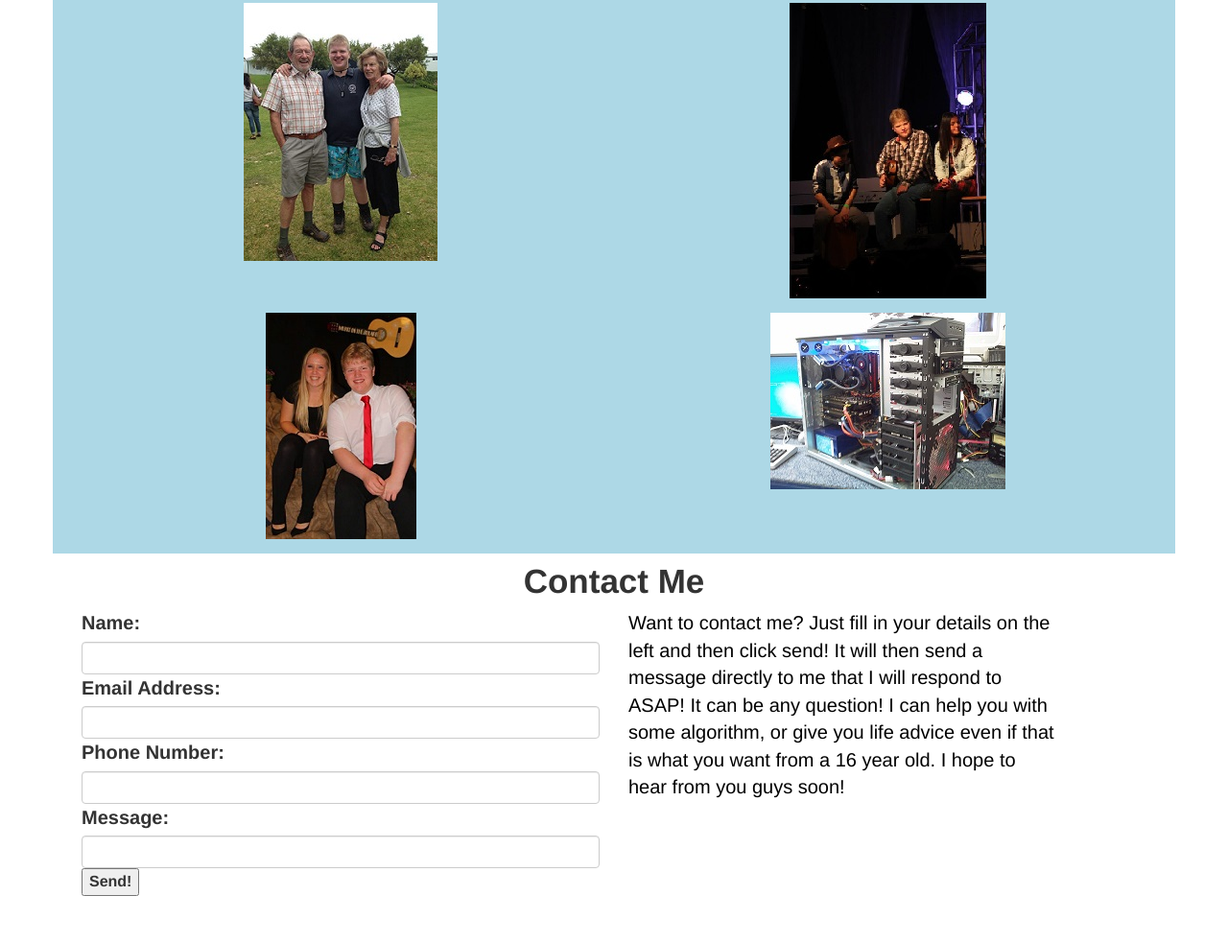
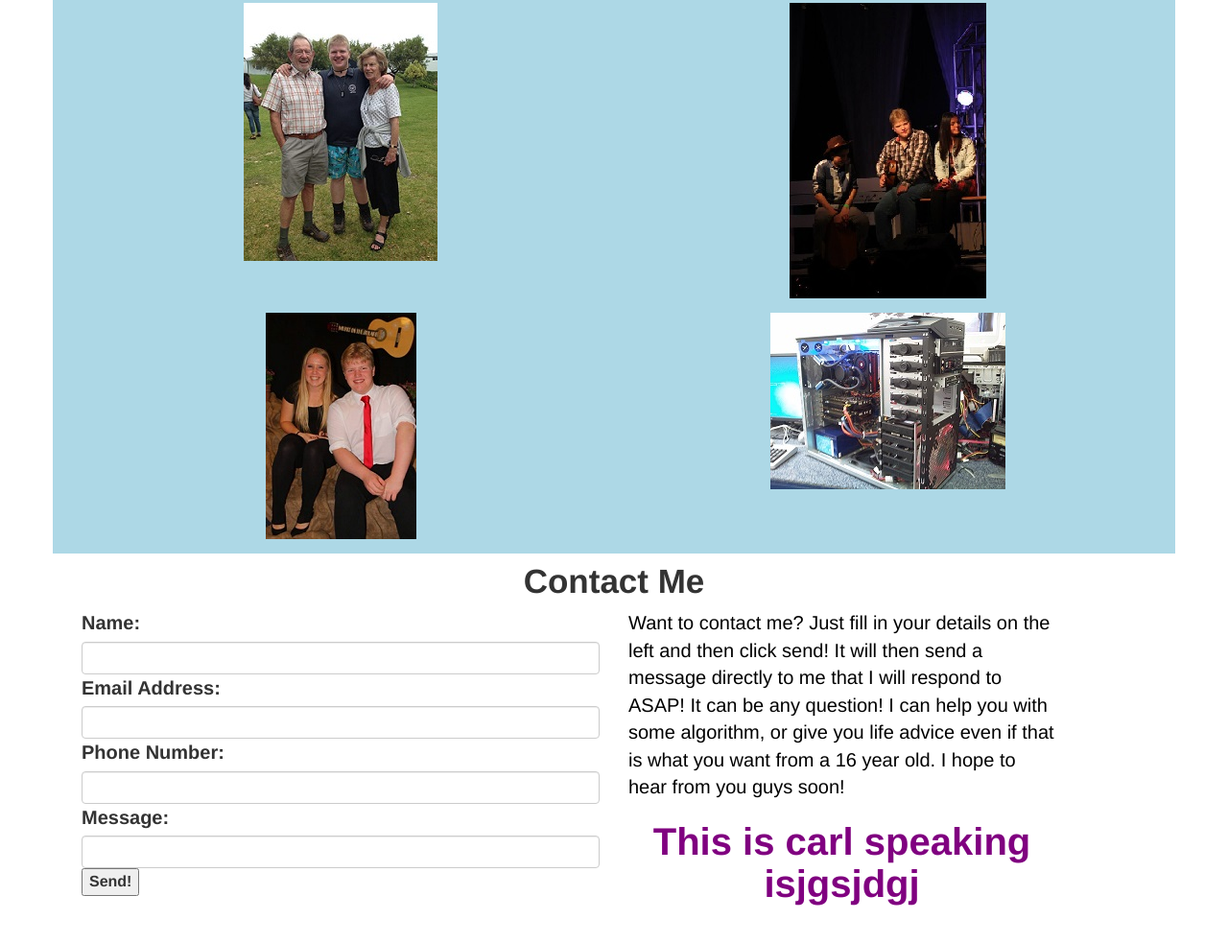
Before and after one commit to AndrewFurness/portfolio, a website: page index.html in a window 1280 px wide. Shown: the part 509-1492 px from the top of the page at 96% size. Drawn offline with nearby package versions, Linux system fonts and the light colour scheme; some packages are replaced by stand-ins of ours; a script that the page names is missing.

Commit message:
Added a random heading with some troll text

```diff
--- a/index.html
+++ b/index.html
@@ -143,7 +143,8 @@
           It will then send a message directly to me that I will respond to ASAP!
           It can be any question! I can help you with some algorithm, or give you life advice even
           if that is what you want from a 16 year old. I hope to hear from you guys soon!
-          </p>
+        </p>
+        <h1>This is carl speaking isjgsjdgj</h1>
 
       </div>
 
```
